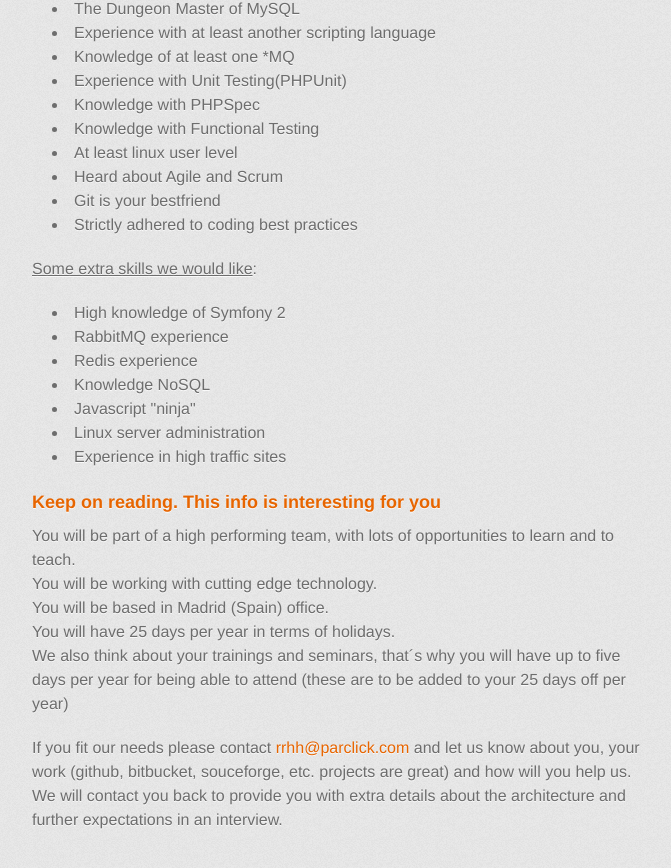
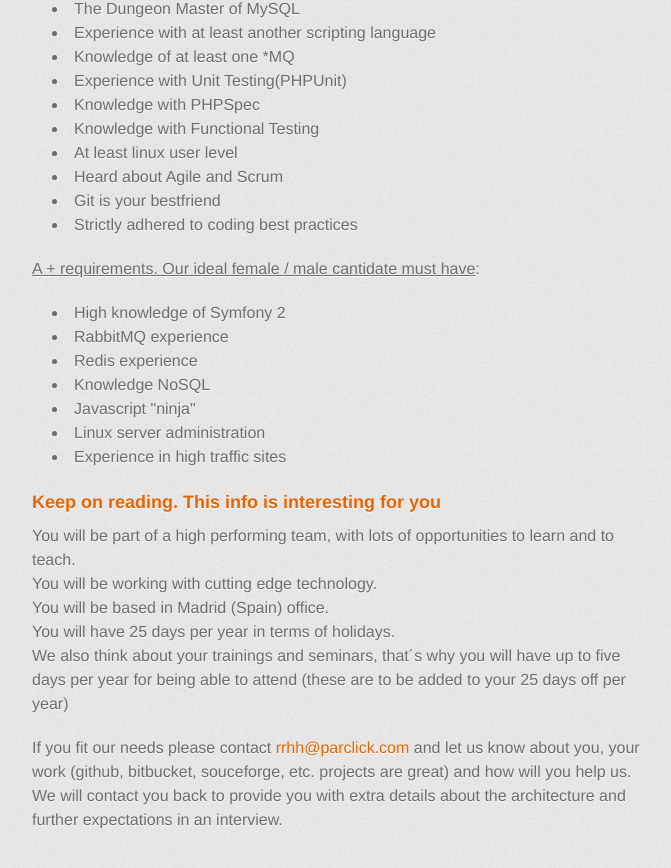
Before and after one commit to parclick/parclick.github.io, a Jekyll site: the page built from _posts/2015-10-29-Symfony2-developer.html, in a window 1280 px wide and 900 px high, scrolled down 1007 px. Shown: the top 868 px of the window, without its empty margins (298-969 px from the left). Built offline with Jekyll 4.4.1, drawn with Linux system fonts in a browser that asks for light colours; some web fonts are replaced; Markdown is read by kramdown in place of the engine named in the settings.

Commit message:
A + requirements

```diff
--- a/_posts/2015-10-29-Symfony2-developer.html
+++ b/_posts/2015-10-29-Symfony2-developer.html
@@ -33,7 +33,7 @@ We are currently based in Madrid and working globally.
   <li>Strictly adhered to coding best practices</li>
 </ul>
 <p>
-  <u>Some extra skills we would like</u>:
+  <u>A + requirements. Our ideal female / male cantidate must have</u>:
 </p>
 <ul>
   <li>High knowledge of Symfony 2</li>
```
